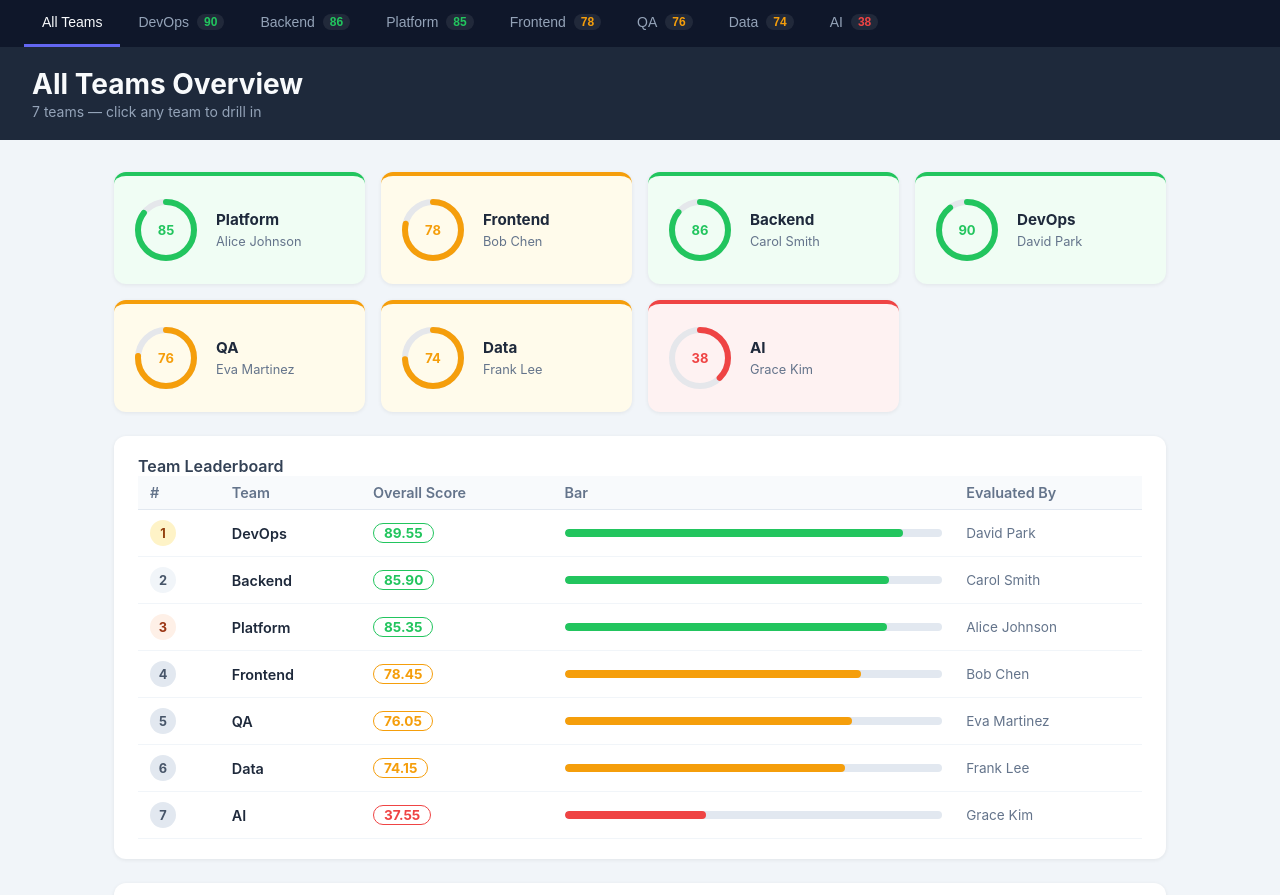
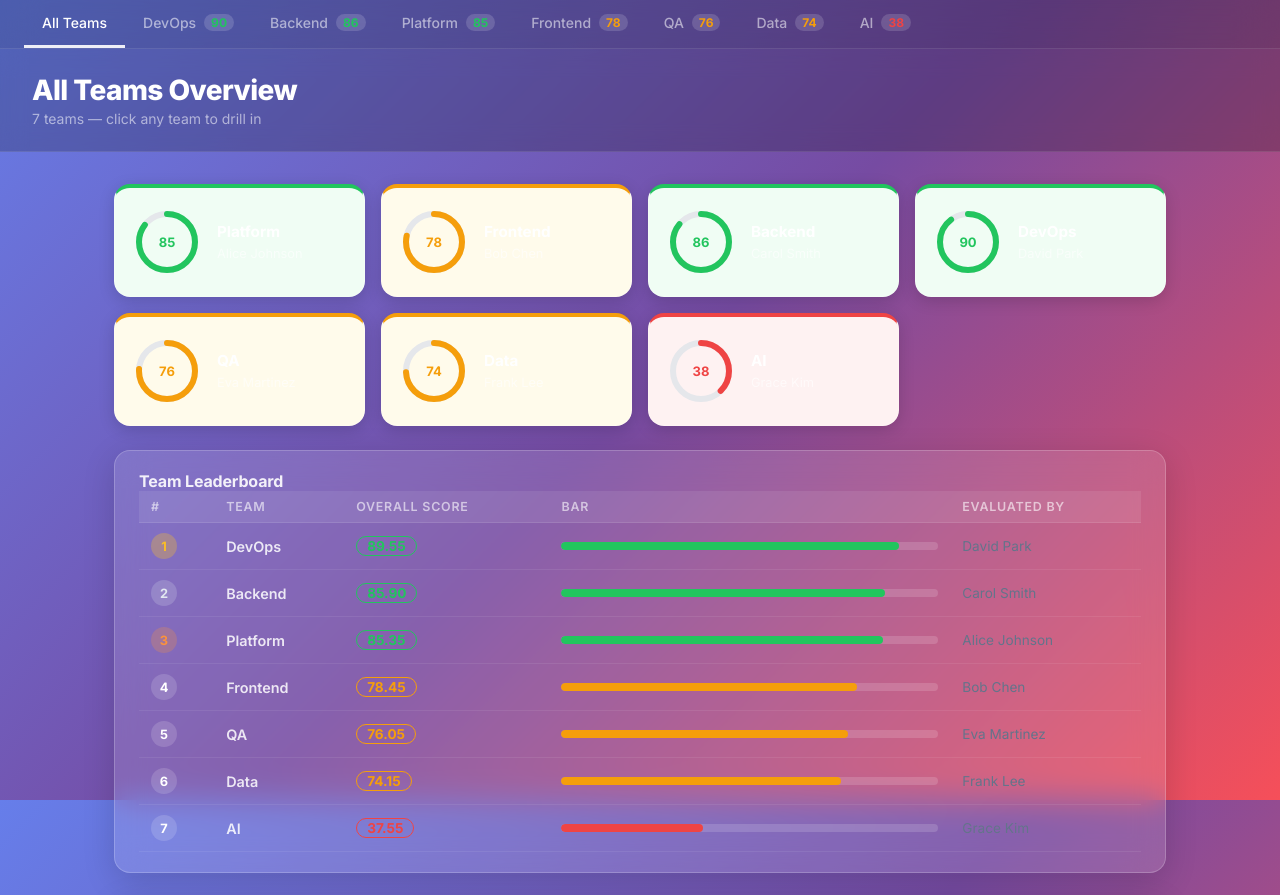
Before and after one commit to yanivpaz/teams-dashboard, a React (Vite) app: page / in a window 1280 px wide. Shown: the top 895 px of the page. Built offline with nearby package versions, Linux system fonts and the light colour scheme.

Commit message:
Apply gradient + glassmorphism UI theme
Purple-to-red gradient background, frosted glass cards with backdrop-filter blur,
Inter font, and updated chart tick/tooltip colors for legibility on dark bg.

Co-Authored-By: Claude Sonnet 4.6 <noreply@anthropic.com>

```diff
--- a/index.html
+++ b/index.html
@@ -4,6 +4,9 @@
     <meta charset="UTF-8" />
     <meta name="viewport" content="width=device-width, initial-scale=1.0" />
     <title>Team Activity Dashboard</title>
+    <link rel="preconnect" href="https://fonts.googleapis.com" />
+    <link rel="preconnect" href="https://fonts.gstatic.com" crossorigin />
+    <link href="https://fonts.googleapis.com/css2?family=Inter:wght@400;500;600;700;800&display=swap" rel="stylesheet" />
   </head>
   <body>
     <div id="root"></div>
--- a/src/App.css
+++ b/src/App.css
@@ -1,13 +1,34 @@
 *, *::before, *::after { box-sizing: border-box; margin: 0; padding: 0; }
+
+body {
+  font-family: 'Inter', -apple-system, BlinkMacSystemFont, sans-serif;
+  min-height: 100vh;
+  background: linear-gradient(135deg, #667eea 0%, #764ba2 50%, #f64f59 100%);
+  background-attachment: fixed;
+  color: #ffffff;
+}
+
+/* ── Glass mixin ── */
+.glass {
+  background: rgba(255, 255, 255, 0.12);
+  backdrop-filter: blur(16px);
+  -webkit-backdrop-filter: blur(16px);
+  border: 1px solid rgba(255, 255, 255, 0.2);
+  border-radius: 16px;
+  box-shadow: 0 8px 32px rgba(0, 0, 0, 0.2);
+}
 
 /* ── Team Selector ── */
 .team-selector {
   display: flex;
   flex-wrap: wrap;
   gap: 0;
-  background: #0f172a;
+  background: rgba(0, 0, 0, 0.25);
+  backdrop-filter: blur(20px);
+  -webkit-backdrop-filter: blur(20px);
   padding: 0 24px;
   overflow-x: auto;
+  border-bottom: 1px solid rgba(255, 255, 255, 0.1);
 }
 .team-tab {
   display: flex;
@@ -16,7 +37,8 @@
   background: none;
   border: none;
   border-bottom: 3px solid transparent;
-  color: #94a3b8;
+  color: rgba(255, 255, 255, 0.55);
+  font-family: inherit;
   font-size: 0.875rem;
   font-weight: 500;
   padding: 14px 18px;
@@ -24,85 +46,43 @@
   white-space: nowrap;
   transition: color 0.15s, border-color 0.15s;
 }
-.team-tab:hover { color: #e2e8f0; }
+.team-tab:hover { color: rgba(255, 255, 255, 0.9); }
 .team-tab.active {
-  color: #f8fafc;
-  border-bottom-color: #6366f1;
+  color: #ffffff;
+  border-bottom-color: rgba(255, 255, 255, 0.9);
 }
 .tab-score {
   font-size: 0.75rem;
   font-weight: 700;
-  background: rgba(255,255,255,0.08);
+  background: rgba(255, 255, 255, 0.15);
   border-radius: 999px;
   padding: 1px 7px;
 }
 
-/* ── Leaderboard rows ── */
-.leaderboard-row:hover { background: #f8fafc; }
-.rank-badge {
-  display: inline-flex;
-  align-items: center;
-  justify-content: center;
-  width: 26px;
-  height: 26px;
-  border-radius: 50%;
-  font-size: 0.8rem;
-  font-weight: 700;
-  background: #e2e8f0;
-  color: #475569;
-}
-.rank-badge.rank-1 { background: #fef3c7; color: #92400e; }
-.rank-badge.rank-2 { background: #f1f5f9; color: #475569; }
-.rank-badge.rank-3 { background: #fef0e7; color: #9a3412; }
-
-.score-bar-bg {
-  background: #e2e8f0;
-  border-radius: 999px;
-  height: 8px;
-  overflow: hidden;
-}
-.score-bar-fill {
-  height: 100%;
-  border-radius: 999px;
-  transition: width 0.4s ease;
-}
-
-/* ── Summary team cards (clickable) ── */
-.summary-team-card:hover {
-  transform: translateY(-2px);
-  box-shadow: 0 4px 12px rgba(0,0,0,0.12);
-  transition: transform 0.15s, box-shadow 0.15s;
-}
-
-body {
-  font-family: -apple-system, BlinkMacSystemFont, 'Segoe UI', sans-serif;
-  background: #f1f5f9;
-  color: #1e293b;
-  min-height: 100vh;
-}
-
 /* ── Header ── */
 .dashboard-header {
-  background: #1e293b;
-  color: #f8fafc;
-  padding: 20px 32px;
+  background: rgba(0, 0, 0, 0.2);
+  backdrop-filter: blur(12px);
+  -webkit-backdrop-filter: blur(12px);
+  border-bottom: 1px solid rgba(255, 255, 255, 0.1);
+  padding: 24px 32px;
   display: flex;
   justify-content: space-between;
   align-items: center;
   flex-wrap: wrap;
   gap: 12px;
 }
-.team-name { font-size: 1.75rem; font-weight: 700; }
-.period { font-size: 0.875rem; color: #94a3b8; margin-top: 2px; }
+.team-name { font-size: 1.75rem; font-weight: 800; letter-spacing: -0.02em; color: #fff; }
+.period { font-size: 0.875rem; color: rgba(255,255,255,0.55); margin-top: 3px; }
 .evaluated-info {
   display: flex;
   flex-direction: column;
   align-items: flex-end;
   font-size: 0.875rem;
-  color: #cbd5e1;
+  color: rgba(255,255,255,0.7);
   gap: 4px;
 }
-.evaluated-at { font-size: 0.75rem; color: #64748b; }
+.evaluated-at { font-size: 0.75rem; color: rgba(255,255,255,0.45); }
 
 /* ── Main layout ── */
 .dashboard-main {
@@ -117,20 +97,37 @@ body {
 /* ── Overall Score ── */
 .overall-score-card {
   text-align: center;
-  border: 2px solid;
-  border-radius: 16px;
-  padding: 28px 32px;
+  background: rgba(255, 255, 255, 0.12) !important;
+  backdrop-filter: blur(16px);
+  -webkit-backdrop-filter: blur(16px);
+  border: 1px solid rgba(255, 255, 255, 0.25) !important;
+  border-radius: 20px;
+  padding: 32px 32px;
+  box-shadow: 0 8px 32px rgba(0, 0, 0, 0.2);
 }
-.overall-label { font-size: 0.875rem; text-transform: uppercase; letter-spacing: 0.08em; color: #64748b; }
-.overall-number { font-size: 4rem; font-weight: 800; line-height: 1.1; margin: 6px 0; }
+.overall-label {
+  font-size: 0.8rem;
+  text-transform: uppercase;
+  letter-spacing: 0.12em;
+  color: rgba(255,255,255,0.6);
+  font-weight: 600;
+}
+.overall-number {
+  font-size: 4.5rem;
+  font-weight: 800;
+  line-height: 1.1;
+  margin: 8px 0;
+  text-shadow: 0 2px 12px rgba(0,0,0,0.15);
+}
 .overall-badge {
   display: inline-block;
   color: #fff;
   font-size: 0.75rem;
-  font-weight: 600;
-  padding: 3px 12px;
+  font-weight: 700;
+  padding: 4px 14px;
   border-radius: 999px;
-  letter-spacing: 0.05em;
+  letter-spacing: 0.06em;
+  text-transform: uppercase;
 }
 
 /* ── Charts row ── */
@@ -142,17 +139,20 @@ body {
 @media (max-width: 700px) { .charts-row { grid-template-columns: 1fr; } }
 
 .chart-card {
-  background: #fff;
-  border-radius: 12px;
+  background: rgba(255, 255, 255, 0.12);
+  backdrop-filter: blur(16px);
+  -webkit-backdrop-filter: blur(16px);
+  border: 1px solid rgba(255, 255, 255, 0.2);
+  border-radius: 16px;
   padding: 20px 16px;
-  box-shadow: 0 1px 4px rgba(0,0,0,0.07);
+  box-shadow: 0 8px 32px rgba(0, 0, 0, 0.15);
 }
 .chart-title {
   font-size: 1rem;
-  font-weight: 600;
-  color: #334155;
+  font-weight: 700;
+  color: rgba(255,255,255,0.9);
+  letter-spacing: -0.01em;
 }
-
 .chart-card-header {
   display: flex;
   align-items: center;
@@ -162,12 +162,12 @@ body {
   margin-bottom: 16px;
 }
 
+/* ── Category filter checkboxes ── */
 .category-filters {
   display: flex;
   flex-wrap: wrap;
   gap: 12px;
 }
-
 .cat-filter-label {
   display: flex;
   align-items: center;
@@ -176,14 +176,18 @@ body {
   font-weight: 500;
   cursor: pointer;
   user-select: none;
+  color: rgba(255,255,255,0.8);
 }
 
 /* ── Weighted Breakdown ── */
 .breakdown-card {
-  background: #fff;
-  border-radius: 12px;
+  background: rgba(255, 255, 255, 0.12);
+  backdrop-filter: blur(16px);
+  -webkit-backdrop-filter: blur(16px);
+  border: 1px solid rgba(255, 255, 255, 0.2);
+  border-radius: 16px;
   padding: 20px 24px;
-  box-shadow: 0 1px 4px rgba(0,0,0,0.07);
+  box-shadow: 0 8px 32px rgba(0, 0, 0, 0.15);
   overflow-x: auto;
 }
 .breakdown-table {
@@ -194,23 +198,29 @@ body {
 .breakdown-table th {
   text-align: left;
   padding: 8px 12px;
-  background: #f8fafc;
-  color: #64748b;
+  background: rgba(255,255,255,0.08);
+  color: rgba(255,255,255,0.6);
   font-weight: 600;
-  border-bottom: 1px solid #e2e8f0;
+  font-size: 0.78rem;
+  text-transform: uppercase;
+  letter-spacing: 0.06em;
+  border-bottom: 1px solid rgba(255,255,255,0.1);
 }
 .breakdown-table td {
   padding: 10px 12px;
-  border-bottom: 1px solid #f1f5f9;
+  border-bottom: 1px solid rgba(255,255,255,0.07);
   vertical-align: middle;
+  color: rgba(255,255,255,0.85);
 }
 .breakdown-table tfoot td {
-  border-top: 2px solid #e2e8f0;
+  border-top: 1px solid rgba(255,255,255,0.2);
+  border-bottom: none;
   padding-top: 12px;
   font-size: 0.95rem;
+  color: #fff;
 }
-.total-label { color: #64748b; font-style: italic; }
-.cat-name { font-weight: 600; }
+.total-label { color: rgba(255,255,255,0.5); font-style: italic; }
+.cat-name { font-weight: 600; color: #fff; }
 .score-pill {
   display: inline-block;
   border: 1.5px solid;
@@ -222,29 +232,32 @@ body {
 
 /* ── Cases Metrics ── */
 .cases-card {
-  background: #fff;
-  border-radius: 12px;
+  background: rgba(255, 255, 255, 0.12);
+  backdrop-filter: blur(16px);
+  -webkit-backdrop-filter: blur(16px);
+  border: 1px solid rgba(255, 255, 255, 0.2);
+  border-radius: 16px;
   padding: 20px 24px;
-  box-shadow: 0 1px 4px rgba(0,0,0,0.07);
+  box-shadow: 0 8px 32px rgba(0, 0, 0, 0.15);
 }
 .cases-stats {
   display: flex;
-  gap: 24px;
+  gap: 16px;
   flex-wrap: wrap;
-  margin-top: 4px;
+  margin-top: 12px;
 }
 .stat-chip {
   display: flex;
   flex-direction: column;
   align-items: center;
-  background: #f8fafc;
-  border-radius: 10px;
-  padding: 14px 28px;
+  background: rgba(255,255,255,0.1);
+  border-radius: 12px;
+  padding: 16px 28px;
   min-width: 120px;
-  border: 1px solid #e2e8f0;
+  border: 1px solid rgba(255,255,255,0.15);
 }
-.stat-value { font-size: 1.75rem; font-weight: 800; color: #1e293b; }
-.stat-label { font-size: 0.75rem; color: #64748b; margin-top: 4px; text-transform: uppercase; letter-spacing: 0.05em; }
+.stat-value { font-size: 1.75rem; font-weight: 800; color: #fff; }
+.stat-label { font-size: 0.7rem; color: rgba(255,255,255,0.55); margin-top: 4px; text-transform: uppercase; letter-spacing: 0.08em; font-weight: 600; }
 
 /* ── Category Cards ── */
 .category-grid {
@@ -253,16 +266,60 @@ body {
   gap: 16px;
 }
 .category-card {
-  background: #fff;
-  border-radius: 12px;
+  background: rgba(255, 255, 255, 0.12);
+  backdrop-filter: blur(16px);
+  -webkit-backdrop-filter: blur(16px);
+  border: 1px solid rgba(255, 255, 255, 0.2);
   border-top: 4px solid;
+  border-radius: 16px;
   padding: 18px 16px;
-  box-shadow: 0 1px 4px rgba(0,0,0,0.07);
+  box-shadow: 0 4px 16px rgba(0, 0, 0, 0.15);
   display: flex;
   align-items: center;
   gap: 14px;
+  transition: transform 0.15s, box-shadow 0.15s;
+}
+.category-card:hover {
+  transform: translateY(-3px);
+  box-shadow: 0 12px 32px rgba(0, 0, 0, 0.25);
 }
 .score-ring { flex-shrink: 0; }
 .category-info { min-width: 0; }
-.category-name { font-size: 0.95rem; font-weight: 700; margin-bottom: 4px; }
-.category-notes { font-size: 0.8rem; color: #64748b; line-height: 1.4; }
+.category-name { font-size: 0.95rem; font-weight: 700; margin-bottom: 4px; color: #fff; }
+.category-notes { font-size: 0.8rem; color: rgba(255,255,255,0.6); line-height: 1.4; }
+
+/* ── Leaderboard rows ── */
+.leaderboard-row:hover { background: rgba(255,255,255,0.06); }
+.rank-badge {
+  display: inline-flex;
+  align-items: center;
+  justify-content: center;
+  width: 26px;
+  height: 26px;
+  border-radius: 50%;
+  font-size: 0.8rem;
+  font-weight: 700;
+  background: rgba(255,255,255,0.15);
+  color: #fff;
+}
+.rank-badge.rank-1 { background: rgba(251,191,36,0.3); color: #fbbf24; }
+.rank-badge.rank-2 { background: rgba(226,232,240,0.2); color: #e2e8f0; }
+.rank-badge.rank-3 { background: rgba(251,146,60,0.25); color: #fb923c; }
+
+.score-bar-bg {
+  background: rgba(255,255,255,0.15);
+  border-radius: 999px;
+  height: 8px;
+  overflow: hidden;
+}
+.score-bar-fill {
+  height: 100%;
+  border-radius: 999px;
+  transition: width 0.4s ease;
+}
+
+/* ── Summary team cards (clickable) ── */
+.summary-team-card:hover {
+  transform: translateY(-2px);
+  box-shadow: 0 12px 32px rgba(0,0,0,0.25);
+}
--- a/src/components/CategoryBarChart.jsx
+++ b/src/components/CategoryBarChart.jsx
@@ -15,9 +15,9 @@ export default function CategoryBarChart({ categories }) {
       <ResponsiveContainer width="100%" height={260}>
         <BarChart data={data} layout="vertical" margin={{ top: 8, right: 40, left: 10, bottom: 8 }}>
           <CartesianGrid strokeDasharray="3 3" horizontal={false} />
-          <XAxis type="number" domain={[0, 100]} tick={{ fontSize: 12 }} />
-          <YAxis type="category" dataKey="name" width={90} tick={{ fontSize: 13 }} />
-          <Tooltip formatter={(v) => [`${v}`, 'Score']} />
+          <XAxis type="number" domain={[0, 100]} tick={{ fontSize: 12, fill: 'rgba(255,255,255,0.6)' }} />
+          <YAxis type="category" dataKey="name" width={90} tick={{ fontSize: 13, fill: 'rgba(255,255,255,0.85)' }} />
+          <Tooltip formatter={(v) => [`${v}`, 'Score']} contentStyle={{ background: 'rgba(15,23,42,0.85)', border: '1px solid rgba(255,255,255,0.15)', borderRadius: 8, color: '#fff' }} />
           <Bar dataKey="score" radius={[0, 4, 4, 0]}>
             {data.map((entry) => (
               <Cell key={entry.name} fill={scoreColor(entry.score)} />
--- a/src/components/CategoryRadarChart.jsx
+++ b/src/components/CategoryRadarChart.jsx
@@ -14,8 +14,8 @@ export default function CategoryRadarChart({ categories }) {
       <ResponsiveContainer width="100%" height={260}>
         <RadarChart data={data} margin={{ top: 8, right: 24, left: 24, bottom: 8 }}>
           <PolarGrid />
-          <PolarAngleAxis dataKey="category" tick={{ fontSize: 12 }} />
-          <PolarRadiusAxis angle={30} domain={[0, 100]} tick={{ fontSize: 10 }} />
+          <PolarAngleAxis dataKey="category" tick={{ fontSize: 12, fill: 'rgba(255,255,255,0.85)' }} />
+          <PolarRadiusAxis angle={30} domain={[0, 100]} tick={{ fontSize: 10, fill: 'rgba(255,255,255,0.45)' }} />
           <Radar
             name="Score"
             dataKey="score"
@@ -24,7 +24,7 @@ export default function CategoryRadarChart({ categories }) {
             fillOpacity={0.25}
             dot={{ r: 3, fill: '#6366f1' }}
           />
-          <Tooltip formatter={(v) => [`${v}`, 'Score']} />
+          <Tooltip formatter={(v) => [`${v}`, 'Score']} contentStyle={{ background: 'rgba(15,23,42,0.85)', border: '1px solid rgba(255,255,255,0.15)', borderRadius: 8, color: '#fff' }} />
         </RadarChart>
       </ResponsiveContainer>
     </div>
```
Also changed, not shown: src/components/AllTeamsView.jsx (+5 -5 lines).
